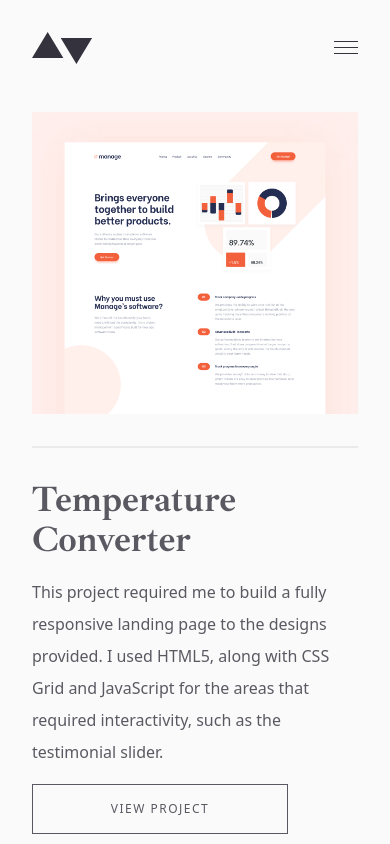
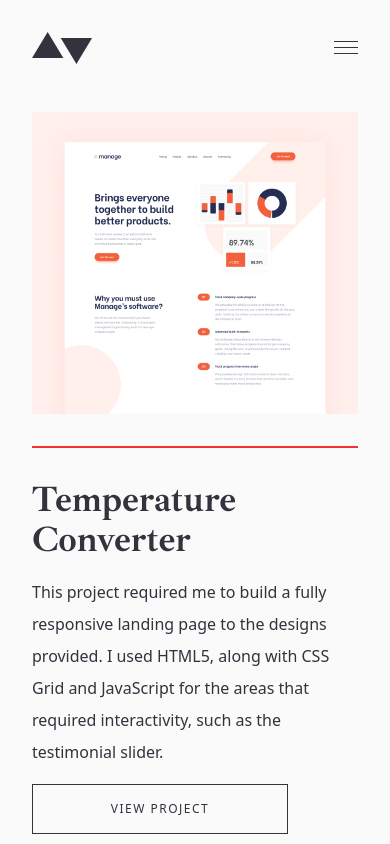
Before and after one commit to kellyky/Portfolio, a React (Vite) app: page /portfolio in a window 390 px wide. Shown: the top 844 px of the page. Built offline with nearby package versions, Linux system fonts and the light colour scheme.

Commit message:
Fix PortfolioPage tablet view

```diff
--- a/src/pages/PortfolioPage.jsx
+++ b/src/pages/PortfolioPage.jsx
@@ -5,37 +5,50 @@ import Button from '../components/Button/Button'
 function PortfolioPage () {
   return (
     <main className='size-full grow-1 self-center px-8 py-4'>
-      <ul>
+      <ul className='flex flex-col items-center
+        md:gap-20
+        '
+      >
 
         {
           PROJECTS.map(project => (
             <div
               key={project.id}
-              className='flex flex-col gap-8 mb-8
-              md:flex-row md:my-22 md:first:my-8
+              className='flex flex-col gap-8
+              md:flex-row
               md:even:flex-row-reverse
-              md:last:my-0
+              md:last:my-0 md:first:mt-8
+              md:max-w-[689px] md:max-h-[410px] md:gap-12
+              lg:max-w-[1025px] lg:gap-12
               '
             >
-              <img src={project.image}
-                className='md:w-1/2'
+              <img
+                src={project.imageDesktop}
+                srcSet={`${project.image} 340w, ${project.imageDesktop} 540w`}
+                sizes='max-width: 768px) 340px, (max-width: 1024px) 540px'
+                className='md:w-1/2 md:object-contain
+                '
               />
               <article
                 className='flex flex-col gap-4
+                border-y-2 border-bright-red
+                text-base text-greyish-dark-blue
+                leading-8
                 py-8
-                border-y-2 border-greyish-dark-blue/10
-                text-base text-greyish-dark-blue
-                opacity-80 leading-8
+                md:justify-center
                 lg:tracking-wide lg:text-lg
                 xl:tracking-wide xl:text-xl'
               >
                 <h2 className='font-ibarra font-bold
                   text-4xl xl:text-5xl
                   tracking-normal text-greyish-dark-blue
-                  md:pt-6'
+                  '
                 >{project.name}
                 </h2>
-                {project.description}
+                <p className='
+                  '>
+                  {project.description}
+                </p>
                 <Link to={`/portfolio/${project.name}`}>
                   <Button
                     isPrimary={false}
```
